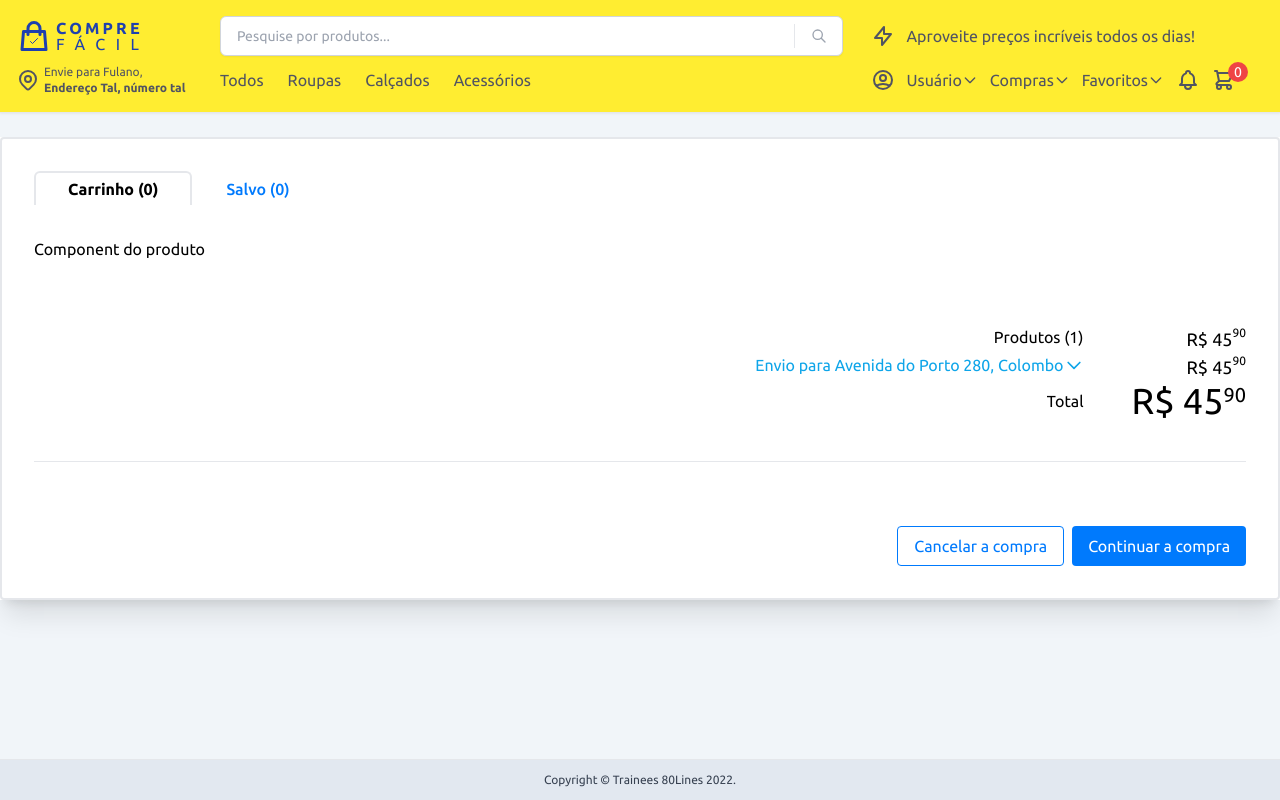
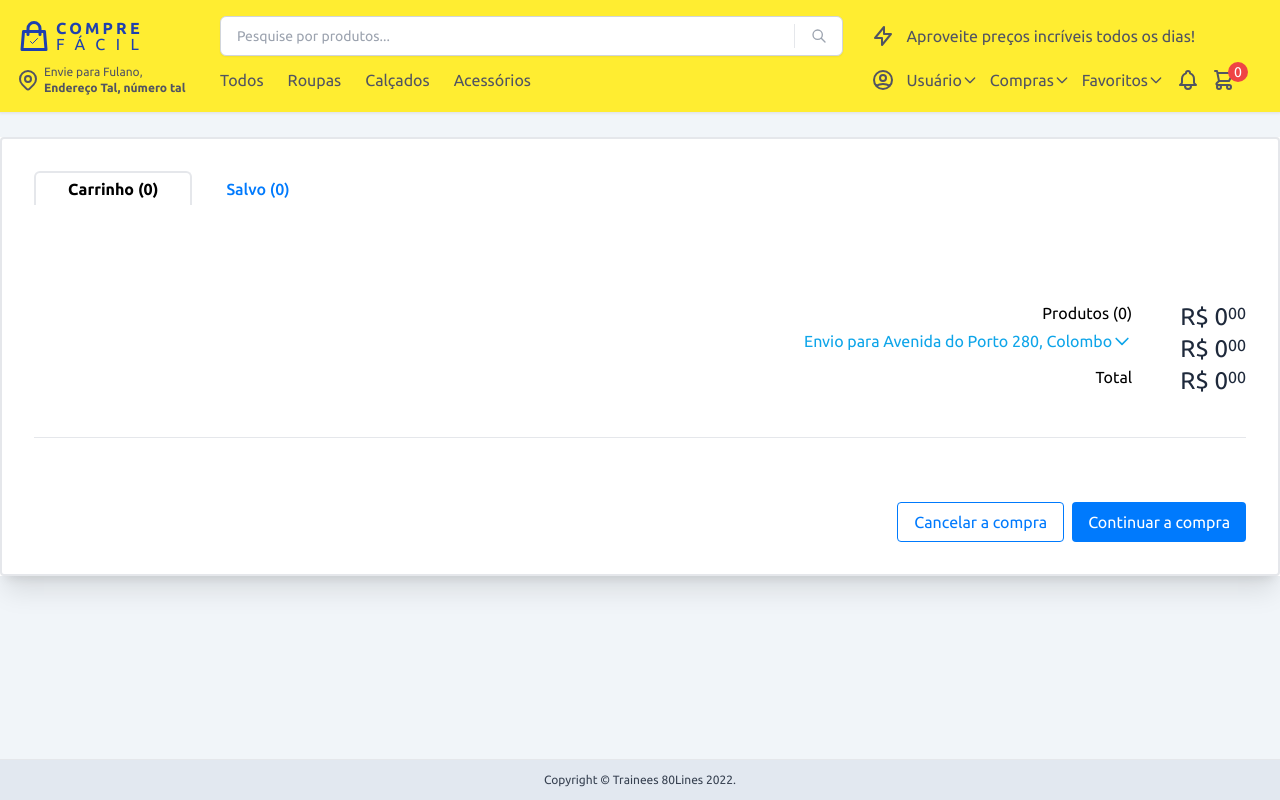
Before and after one commit to leandroepr/trainees-ecommerce-2022, a Next.js app: page /carrinho in a window 1280 px wide. Built offline with nearby package versions, Linux system fonts and the light colour scheme; what react-toast-notifications would draw is missing.

Commit message:
fix: cart integration removed by old branch merge

```diff
--- a/src/features/cart/components/cart-box/cart-box-tab-1.tsx
+++ b/src/features/cart/components/cart-box/cart-box-tab-1.tsx
@@ -1,15 +1,59 @@
 import { Button, Column, Row } from 'components/toolkit'
+import useCartContext from 'features/cart/hooks/use-cart-context'
+import { CartItemType } from 'features/cart/types/cart-item-type'
 import React from 'react'
+import CartItem from '../cart-item/cart-item'
 import ProductsTotalPrice from '../total-price/products-total-price'
 
+const CartBoxFirstTab: React.FC = () => {
+  const { items, dispatch } = useCartContext()
 
-const CartBoxFirstTab: React.FC = () => {
+  const manageItem = (type: string, item: CartItemType) => {
+    switch (type) {
+      case 'increase':
+        return dispatch({
+          type: 'update',
+          data: { ...item, amount: (item.amount += 1) },
+        })
+      case 'decrease':
+        if (item.amount >= 1) {
+          return dispatch({
+            type: 'update',
+            data: { ...item, amount: (item.amount -= 1) },
+          })
+        } else {
+          return dispatch({
+            type: 'remove',
+            data: { ...item },
+          })
+        }
+      case 'delete':
+        return dispatch({
+          type: 'remove',
+          data: { ...item },
+        })
+      case 'save':
+        console.log('Produto salvo:', item)
+        return dispatch({
+          type: 'remove',
+          data: { ...item },
+        })
+      default:
+        console.error('Undefined action')
+    }
+  }
   return (
     <Column className="w-full">
       <Column className="flex flex-col">
-        <Row className="space-x-20">
-          <div>Component do produto</div>
-        </Row>
+        <Column>
+          {items.map((item) => (
+            <CartItem
+              handleItem={(type) => manageItem(type, item)}
+              key={item.product.slug}
+              item={item}
+            />
+          ))}
+        </Column>
         <Row className="pt-16 justify-end border-b pb-10">
           <ProductsTotalPrice />
         </Row>
@@ -25,5 +69,4 @@ const CartBoxFirstTab: React.FC = () => {
     </Column>
   )
 }
-
 export default CartBoxFirstTab
--- a/src/features/cart/components/cart-box/cart-box.tsx
+++ b/src/features/cart/components/cart-box/cart-box.tsx
@@ -1,6 +1,7 @@
 import { Column, Row } from 'components/toolkit'
 import { classNames } from 'core/helpers/class-names'
 import React, { useState } from 'react'
+import CartAmount from '../cart-amount'
 import CartBoxFirstTab from './cart-box-tab-1'
 
 export interface CartBoxProps {
@@ -23,7 +24,7 @@ const CartBox: React.FC<CartBoxProps> = ({ className }) => {
               setActiveTab('tab1')
             }}
           >
-            Carrinho (0)
+            Carrinho (<CartAmount />)
           </li>
           <li
             className={
--- a/src/features/cart/components/cart-item/cart-item.tsx
+++ b/src/features/cart/components/cart-item/cart-item.tsx
@@ -1,12 +1,21 @@
 import { Column, Row, Text } from 'components/toolkit'
+import { CartItemType } from 'features/cart/types/cart-item-type'
+import ProductPrice from 'features/product/components/product-card/product-price'
 import React from 'react'
+import CountButton from '../count-button/count-button'
 
-const CartItem: React.FC = () => {
+export interface CartItemProps {
+  item: CartItemType
+  handleItem: (type: string) => void
+}
+
+const CartItem: React.FC<CartItemProps> = ({ item, handleItem }) => {
+  const { product, amount } = item
   return (
-    <Row>
-      <Column className="ml-1 h-32 w-auto">
+    <Row className="w-full">
+      <Column className="ml-1 h-32 w-full">
         <Text as="h1" className="font-bold text-lg">
-          Camiseta Hering Super Cotton - Unisex
+          {product.name}
         </Text>
         <Row className="items-center">
           <Text as="p">Lorem ipsum dolor sit amet consectetur</Text>
@@ -15,7 +24,7 @@ const CartItem: React.FC = () => {
           </a>
         </Row>
         <Text as="span" className="text-success text-xs my-1">
-          em 10x R$ 5,65
+          {product.installmentsInfo}
         </Text>
         <Row className="my-2">
           <a href="">
@@ -24,18 +33,23 @@ const CartItem: React.FC = () => {
           <a href="">
             <p className="text-info text-xs mr-4 ml-4">Comprar agora</p>
           </a>
-          <a href="">
+          <button onClick={() => handleItem('save')}>
             <p className="text-info text-xs mr-4">Salvar para depois</p>
-          </a>
-          <a href="">
+          </button>
+          <button onClick={() => handleItem('delete')}>
             <p className="text-info text-xs mr-4">Excluir</p>
-          </a>
+          </button>
         </Row>
       </Column>
-      <Column className="items-center justify-center w-64 h-24">Button</Column>
-      <Column className="items-center justify-center w-32 h-20">Valor</Column>
+      <Column className="items-center justify-center w-1/5 h-24">
+        <CountButton handleAmount={(type) => handleItem(type)}>
+          {amount}
+        </CountButton>
+      </Column>
+      <Column className="items-center justify-center w-1/5 h-20">
+        <ProductPrice price={product.price * amount} />
+      </Column>
     </Row>
   )
 }
-
 export default CartItem
--- a/src/features/cart/components/count-button/count-button.tsx
+++ b/src/features/cart/components/count-button/count-button.tsx
@@ -4,22 +4,28 @@ import React from 'react'
 
 export interface CountButtonProps {
   children?: React.ReactNode
+  handleAmount: (type: string) => void
 }
 
 const CountButton: React.FC<CountButtonProps> = (props) => {
   return (
-    <Row className="border border-gray-400 rounded-r w-24">
-      <button className="w-7 h-7 bg-light hover:bg-gray-400 py-2 px-3 rounded-l">
+    <Row className="border border-gray-400 rounded">
+      <button
+        onClick={() => props.handleAmount('decrease')}
+        className="w-7 h-7 bg-light hover:bg-gray-400 py-2 px-3 rounded-l"
+      >
         <MinusIcon className="w-2 h-2 text-info"></MinusIcon>
       </button>
       <div className="flex w-10 h-7 bg-light py-2 px-3 items-center justify-center text-sm">
         {props.children}
       </div>
-      <button className="w-7 h-7 bg-light hover:bg-gray-400 py-2 px-3 rounded-r">
+      <button
+        onClick={() => props.handleAmount('increase')}
+        className="w-7 h-7 bg-light hover:bg-gray-400 py-2 px-3 rounded-r"
+      >
         <PlusIcon className="w-2 h-2 text-info"></PlusIcon>
       </button>
     </Row>
   )
 }
-
 export default CountButton
--- a/src/features/cart/components/total-price/products-total-price.tsx
+++ b/src/features/cart/components/total-price/products-total-price.tsx
@@ -1,49 +1,52 @@
 import { ChevronDownIcon } from '@heroicons/react/outline'
 import { Column, Row, Text } from 'components/toolkit'
+import useCartContext from 'features/cart/hooks/use-cart-context'
+import ProductPrice from 'features/product/components/product-card/product-price'
 import React from 'react'
+import CartAmount from '../cart-amount'
 
-export interface ProductsTotalPriceProps {}
+export interface ProductsTotalPriceProps {
+  value?: string
+}
 const ProductsTotalPrice: React.FC<ProductsTotalPriceProps> = () => {
+  const { items } = useCartContext()
+
+  const calculatePrice = () => {
+    let totalPrice = 0
+    items.forEach((item) => {
+      totalPrice += item.amount * item.product.price
+    })
+    return totalPrice
+  }
+
+  const SHIPMENT_PRICE = items.length > 0 ? 10 : 0
+
   return (
     <Row className="gap-12">
       <Column className="text-end gap-1">
-        <Text as="p">Produtos (1)</Text>
+        <Text as="p">Produtos ({<CartAmount />})</Text>
         <Row>
           <Text as="p" className="flex text-sky-500">
             Envio para Avenida do Porto 280, Colombo
             <ChevronDownIcon className="w-5" />
           </Text>
         </Row>
-        <Text as="p" className='pt-2'>Total</Text>
+        <Text as="p" className="pt-2">
+          Total
+        </Text>
       </Column>
       <Column>
         <Row className="justify-end">
-          <Text as="p" className="text-lg">
-            R$ 45
-          </Text>
-          <Text as="p" className="text-xs">
-            90
-          </Text>
+          <ProductPrice price={calculatePrice()} />
         </Row>
         <Row className="justify-end">
-          <Text as="p" className="text-lg">
-            R$ 45
-          </Text>
-          <Text as="p" className="text-xs">
-            90
-          </Text>
+          <ProductPrice price={SHIPMENT_PRICE} />
         </Row>
         <Row>
-          <Text as="p" className="text-4xl">
-            R$ 45
-          </Text>
-          <Text as="p" className="text-xl">
-            90
-          </Text>
+          <ProductPrice price={calculatePrice() + SHIPMENT_PRICE} />
         </Row>
       </Column>
     </Row>
   )
 }
-
 export default ProductsTotalPrice
--- a/src/features/cart/reducers/cart-reducer.tsx
+++ b/src/features/cart/reducers/cart-reducer.tsx
@@ -1,30 +1,23 @@
 import { CartItemType } from '../types/cart-item-type'
 import { Action, State } from '../types/cart-reducer-type'
-
 export const defaultCartReducerValue: CartItemType[] = []
-
 const CartReducer = (state: State, action: Action) => {
   switch (action.type) {
     case 'add':
       return [...state, action.data]
     case 'update':
-      return [
-        ...state.filter(
-          (order) => order.product.slug !== action.data.product.slug
-        ),
-        action.data,
-      ]
+      return state.map((item) => {
+        if (item.product.slug === action.data.product.slug) return action.data
+        return item
+      })
     case 'remove':
-      return [
-        ...state.filter(
-          (order) => order.product.slug !== action.data.product.slug
-        ),
-      ]
+      return state.filter(
+        (order) => order.product.slug !== action.data.product.slug
+      )
     case 'clear':
       return defaultCartReducerValue
     default:
       return state
   }
 }
-
 export default CartReducer
--- a/src/features/product/components/product-card/product-price.tsx
+++ b/src/features/product/components/product-card/product-price.tsx
@@ -1,7 +1,6 @@
 import { Row } from 'components/toolkit'
 import { classNames } from 'core/helpers/class-names'
 import React from 'react'
-
 export type ProductPriceSize = 'small' | 'medium' | 'large'
 export interface ProductPriceProps {
   price?: number
@@ -10,29 +9,24 @@ export interface ProductPriceProps {
 }
 
 const ProductPrice: React.FC<ProductPriceProps> = ({
-  price,
+  price = 0,
   className,
   size = 'medium',
 }) => {
-  if (!price) return null
-
   const splitProductPrice = (integerPrice: number) => {
     const currency = Math.floor(integerPrice).toLocaleString()
     const cents = ('0' + Math.round((integerPrice % 1) * 100)).slice(-2)
     return { currency, cents }
   }
   const { currency, cents } = splitProductPrice(price)
-
   return (
-    <Row className={classNames('text-dark', className)}>
+    <Row className={classNames('text-slate-800', className)}>
       <span className={currencySizeMap[size]}>R$ {currency}</span>
       <span className={centsSizeMap[size]}>{cents}</span>
     </Row>
   )
 }
-
 export default ProductPrice
-
 const currencySizeMap: Record<ProductPriceSize, string> = {
   large: '',
   medium: 'text-2xl',
```
